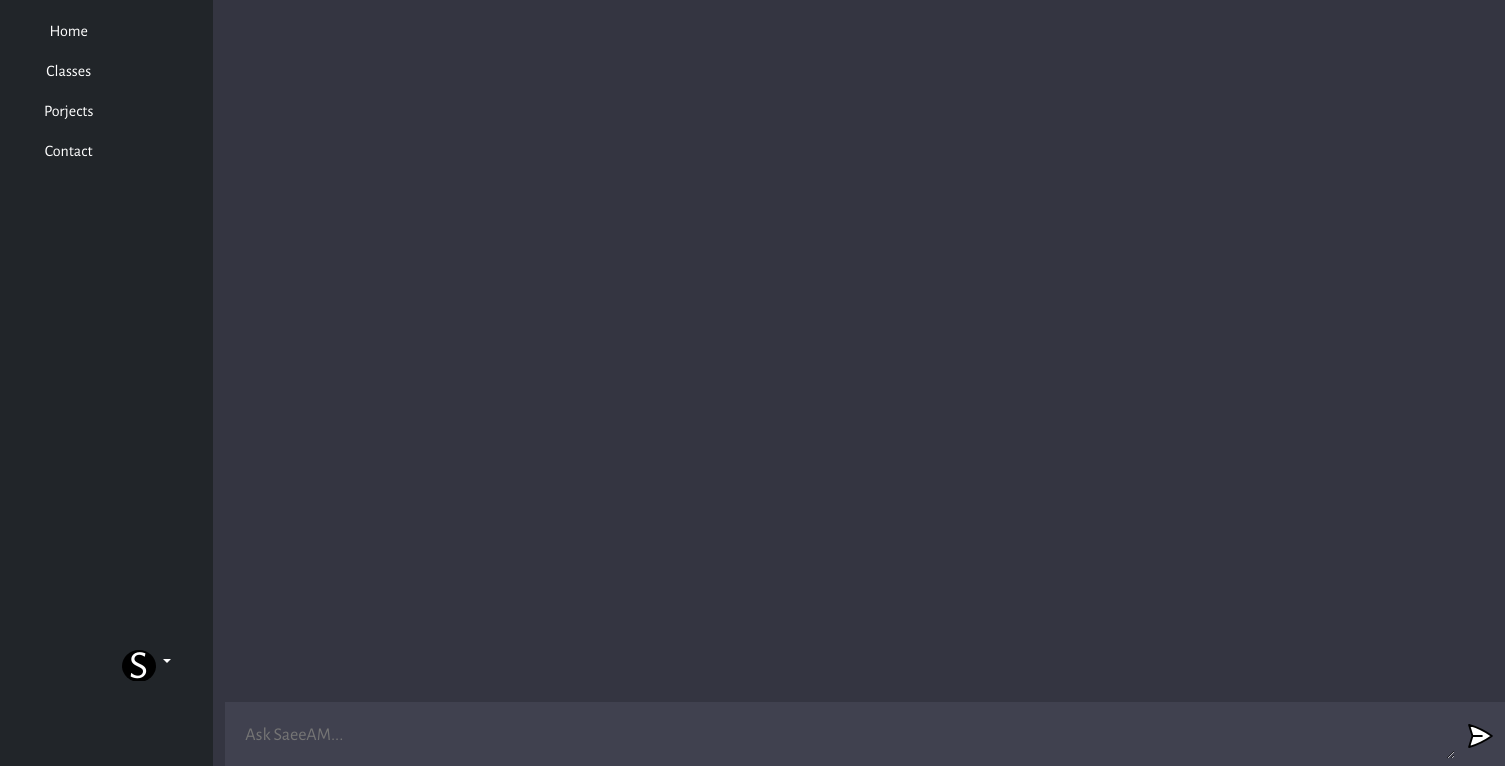
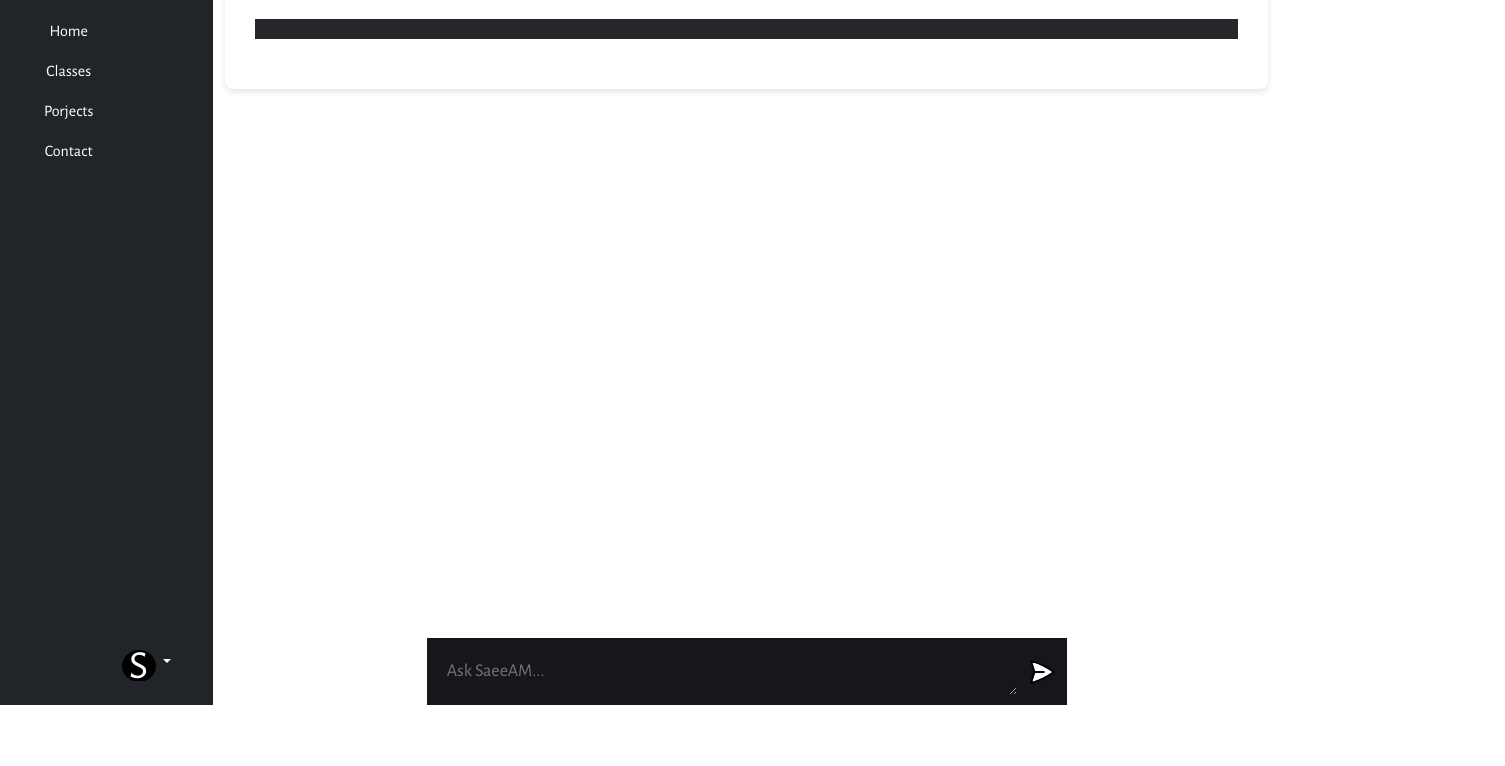
Before and after one commit to shivamkumarsingh28/SaeeAM-OpenAI-ChatGpt-Project, a website built with Vite: page client/index.html in a window 1280 px wide. Shown: the part 95-861 px from the top of the page, 1505 px wide, since content can reach past the window. After the commit the page ends 800 px from the top, so only its background shows below. Built offline with nearby package versions, Linux system fonts and the light colour scheme.

Commit message:
Update style.css

```diff
--- a/client/style.css
+++ b/client/style.css
@@ -7,14 +7,35 @@
   font-family: "Alegreya Sans", sans-serif;
 }
 
+.pages {
+  padding: 50px 30px;
+  border-radius: 8px;
+  background-color: #FFF;
+  box-shadow: 0px 3px 6px rgba(0, 0, 0, 0.1);
+}
+
+.pages .page {
+  display: none;
+}
+
+.pages .page.is-active {
+  display: block;
+}
+
 body {
-  background: #343541;
+  background: #ffffff;
+}
+
+#logo {
+  margin-left: 38%;
+}
+#sidebar {
+  height: 80%;
 }
 
 #app {
-  width: 100vw;
-  height: 100vh;
-  background: #343541;
+
+  background: #27272b;
 
   display: flex;
   flex-direction: column;
@@ -50,7 +71,7 @@ body {
 }
 
 .ai {
-  background: #40414F;
+  background: #16161d;
 }
 
 .chat {
@@ -69,7 +90,7 @@ body {
   height: 36px;
   border-radius: 5px;
 
-  background: #5436DA;
+  background: #806d6d;
 
   display: flex;
   justify-content: center;
@@ -77,7 +98,7 @@ body {
 }
 
 .ai .profile {
-  background: #10a37f;
+  background: #f3d0d0;
 }
 
 .profile img {
@@ -112,13 +133,14 @@ body {
   display: none;
 }
 
-form {
-  width: 100%;
+#appform {
+  width: 50%;
   max-width: 1280px;
   margin: 0 auto;
   padding: 10px;
-  background: #40414F;
-
+  background: #16161d;
+  position: fixed;
+  bottom: 0;
   display: flex;
   flex-direction: row;
   gap: 10px;
```
